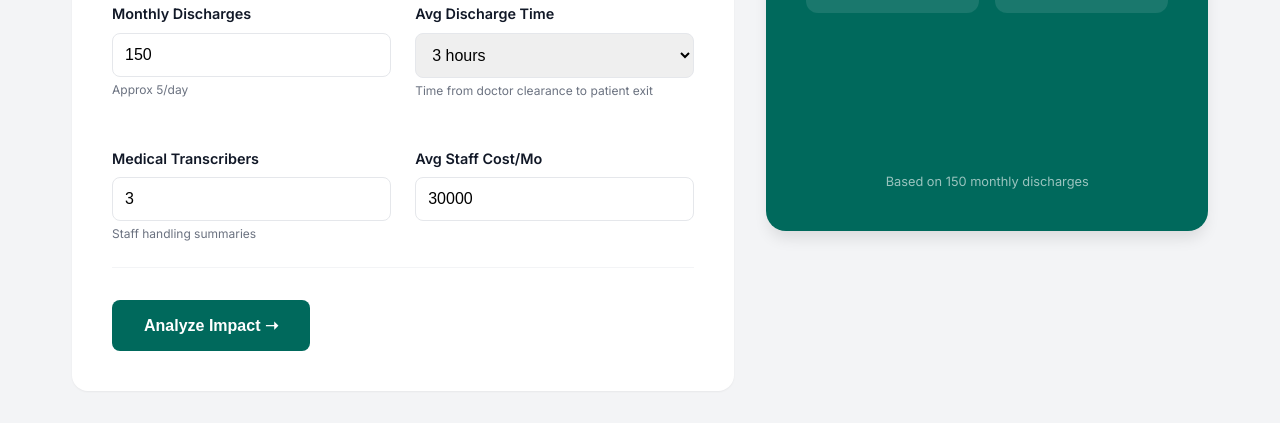
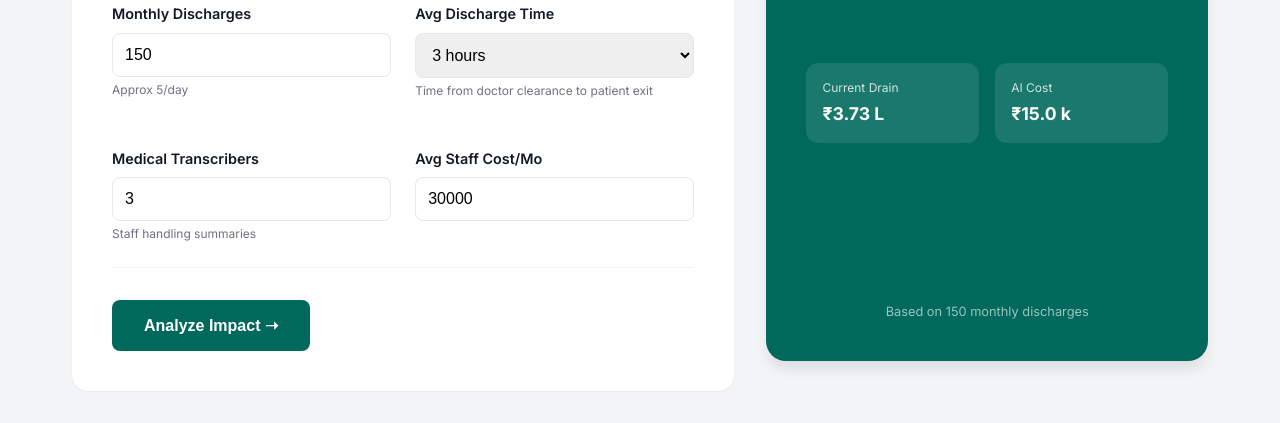
Before and after one commit to vtshreeram/pla-calculator-pitch, a website built with Vite: page index.html in a window 1280 px wide. Shown: the part 421-844 px from the top of the page. Built offline with nearby package versions, Linux system fonts and the light colour scheme.

Commit message:
Refactor: Equal alignment and balanced panel heights

```diff
--- a/css/style.css
+++ b/css/style.css
@@ -34,22 +34,28 @@
 
 /* LAYOUT */
 .app-container {
+    max-width: 1200px;
+    margin: 0 auto;
+    padding: 2rem;
+    min-height: 100vh;
+    display: flex;
+    flex-direction: column;
+}
+
+.main-layout {
     display: grid;
     grid-template-columns: 1.5fr 1fr;
     /* Split: 60% Left, 40% Right */
     gap: 2rem;
-    max-width: 1200px;
-    margin: 0 auto;
-    padding: 2rem;
-    min-height: 100vh;
+    align-items: start;
+    /* CRITICAL: Align tops perfectly */
 }
 
 /* LEFT PANEL (Story) */
 .story-panel {
     background: transparent;
     position: relative;
-    /* Maintain height for absolute slides? No, let's make container flex */
-    min-height: 600px;
+    width: 100%;
 }
 
 .app-header {
@@ -346,7 +352,8 @@
 
 .sticky-wrapper {
     position: sticky;
-    top: 2rem;
+    top: 0;
+    /* Align perfectly with left component top */
     background: var(--primary);
     color: white;
     padding: 2.5rem;
--- a/index.html
+++ b/index.html
@@ -14,8 +14,6 @@
 <body>
 
     <div class="app-container">
-        <!-- LEFT PANEL: Presentation Deck -->
-        <main class="story-panel">
         <header class="app-header">
             <div class="logo">🏥 Patient Lens AI</div>
             <h1>Discharge ROI Configurator</h1>
@@ -26,6 +24,10 @@
                 <div class="dot" data-step="2"></div>
             </div>
         </header>
+
+        <div class="main-layout">
+            <!-- LEFT PANEL: Presentation Deck -->
+            <main class="story-panel">
 
                 <div class="slider-wrapper">
                     <!-- SLIDE 1: INPUTS -->
```
Lines whose indentation alone changed are shown as unchanged.
